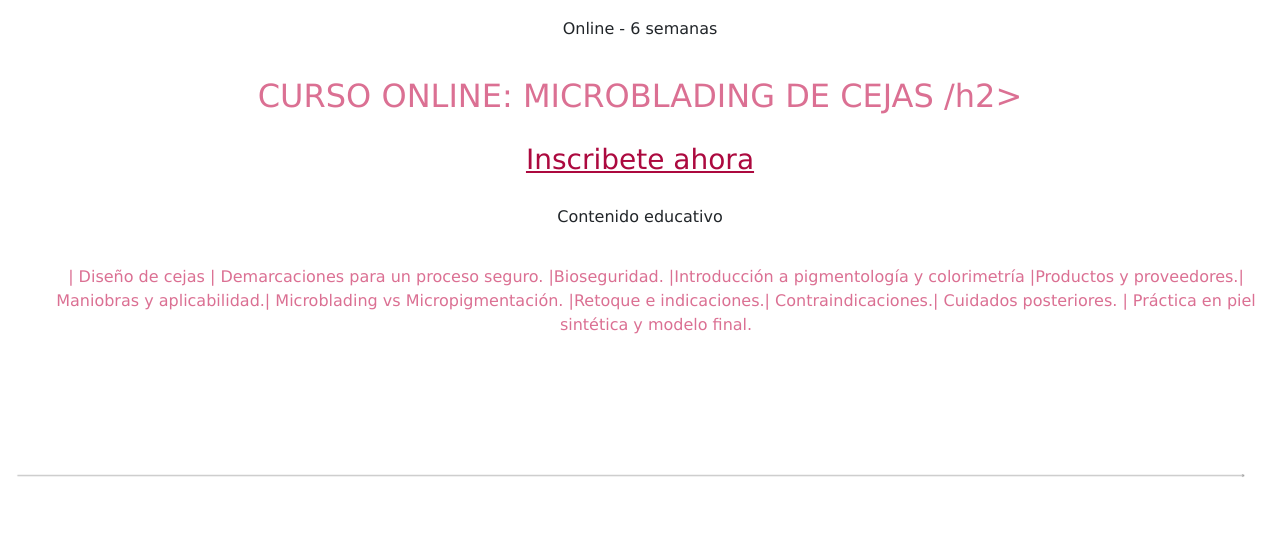
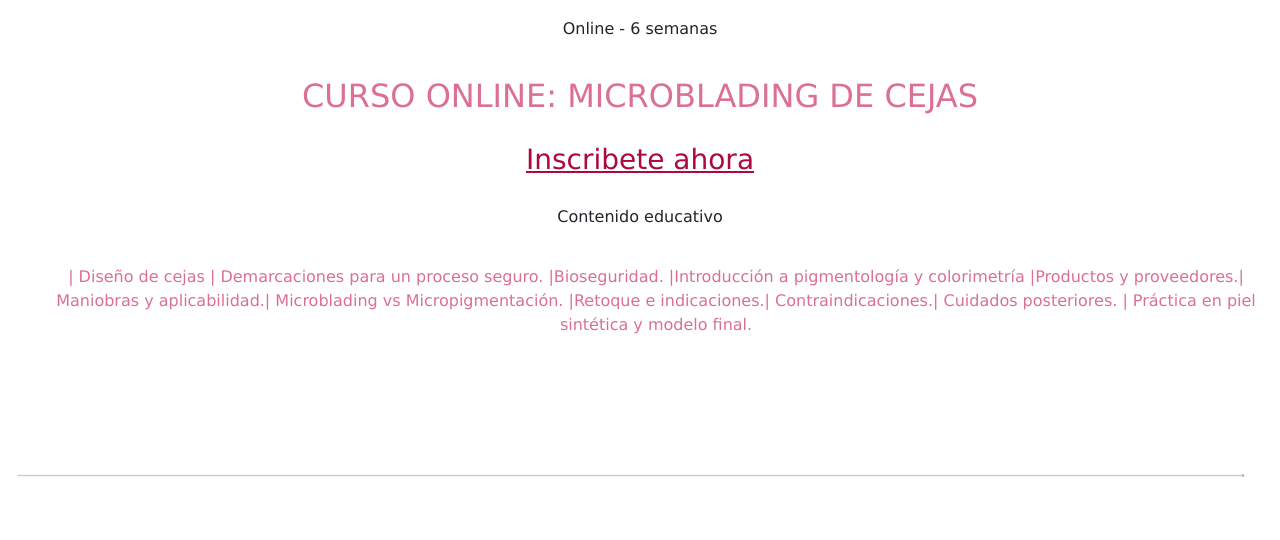
Before and after one commit to EmanuellaMacedo/macedo-estetica, a website: page html/cursos.html in a window 1280 px wide. Shown: the part 2182-2722 px from the top of the page. Drawn offline with nearby package versions, Linux system fonts and the light colour scheme.

Commit message:
descripcion de los cambios realizados

```diff
--- a/html/cursos.html
+++ b/html/cursos.html
@@ -99,7 +99,7 @@
    <section class="seccion2-curso">
        <img class="img-curso" src="../multimidia/agenda.png" alt="agenda">
        <p>Online - 6 semanas</p>
-       <h2 class="lista-contenido"> CURSO ONLINE: MICROBLADING DE CEJAS /h2>
+       <h2 class="lista-contenido"> CURSO ONLINE: MICROBLADING DE CEJAS </h2>
        <h3>  <a href="https://wa.me/message/USASJ3EVEGC4D1"> Inscribete ahora</a></h3>
        <p>
       Contenido educativo
```
